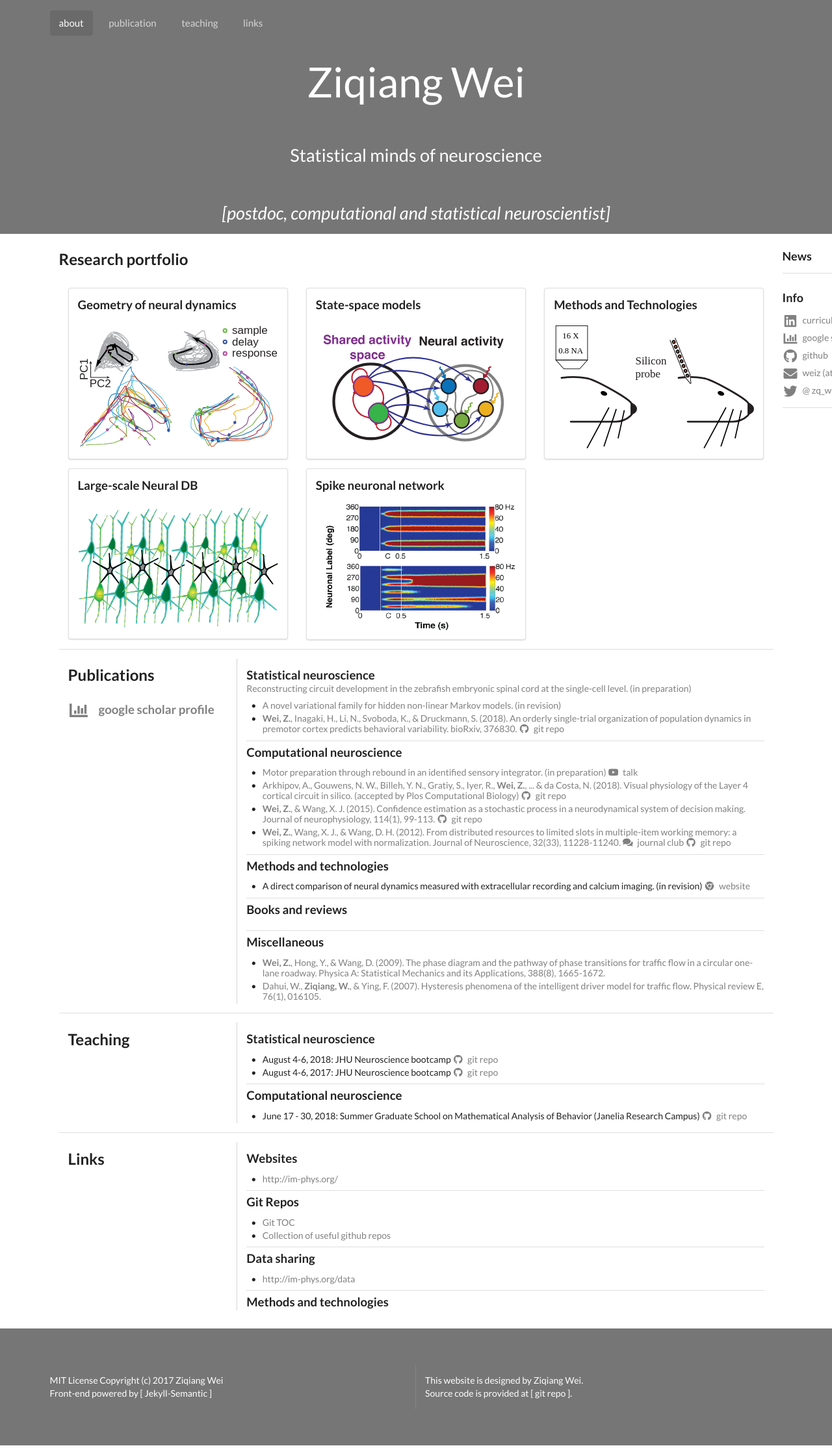
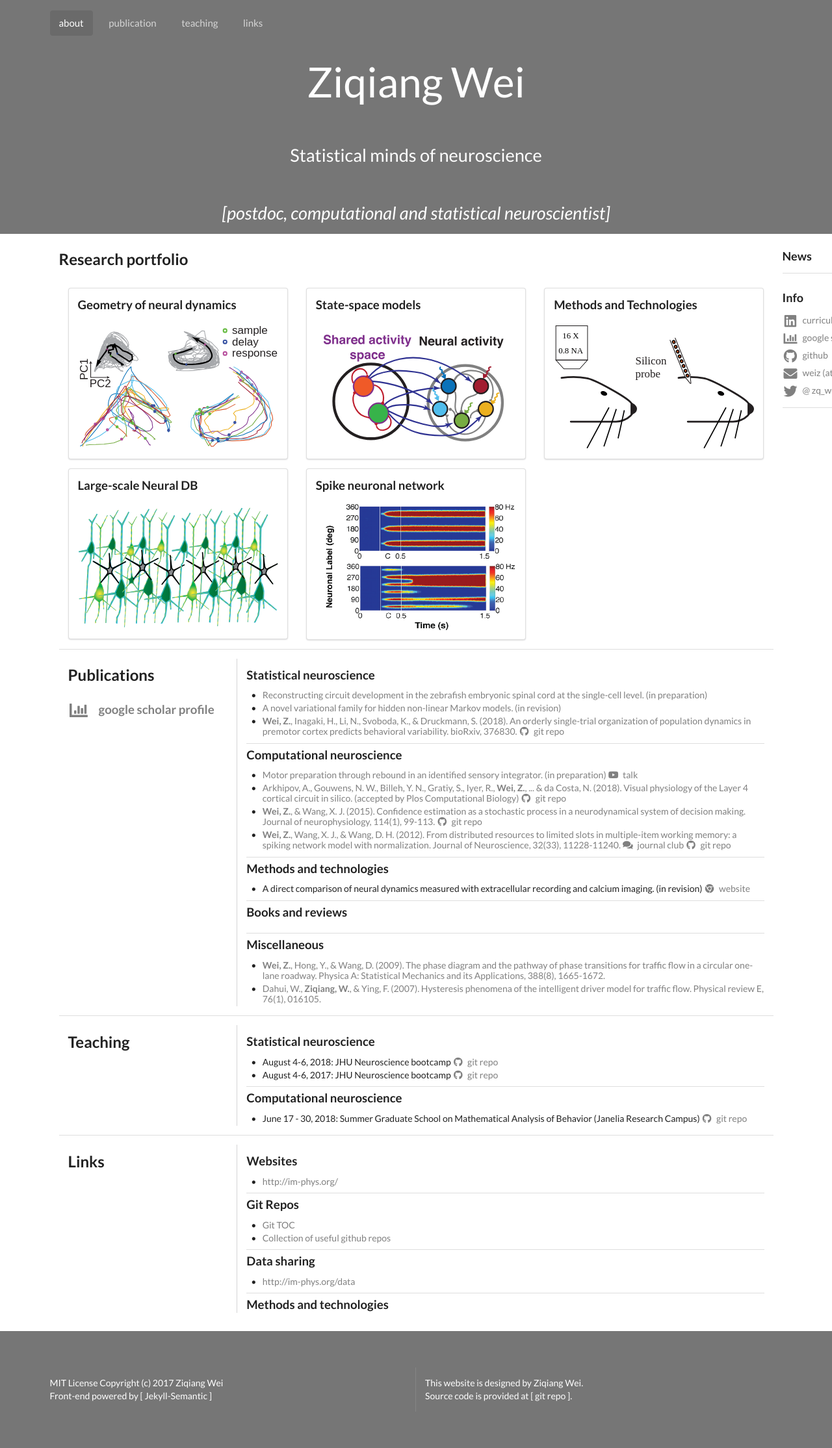
Before and after one commit to zqwei/zqwei.github.io, a Jekyll site: the page built from index.html, in a window 1280 px wide. Shown: the whole page at 65% size. Built offline with Jekyll 4.4.1, drawn with Linux system fonts in a browser that asks for light colours.

Commit message:
Update publication.html

```diff
--- a/_includes/publication.html
+++ b/_includes/publication.html
@@ -12,13 +12,13 @@
     <div class="ui relaxed divided list">
       <div class="item">
         <h3 class="ui black header"> Statistical neuroscience </h3>
+          <div class="ui bulleted list">
             <div class="item">
               <a href="http://www.abstractsonline.com/pp8/index.html#!/4376/presentation/8428">
               Reconstructing circuit development in the zebrafish embryonic spinal cord at the single-cell level. (in preparation)
               </a>
             </div>
-            <div class="ui bulleted list">
-             <div class="item">
+            <div class="item">
               <a href="https://openreview.net/forum?id=SJMO2iCct7">
               A novel variational family  for hidden non-linear Markov models. (in revision)
               </a>
```
